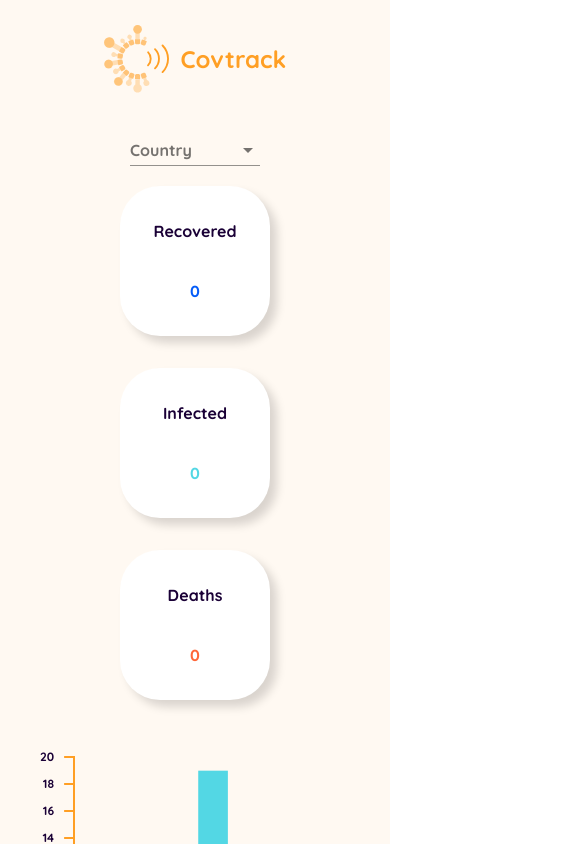
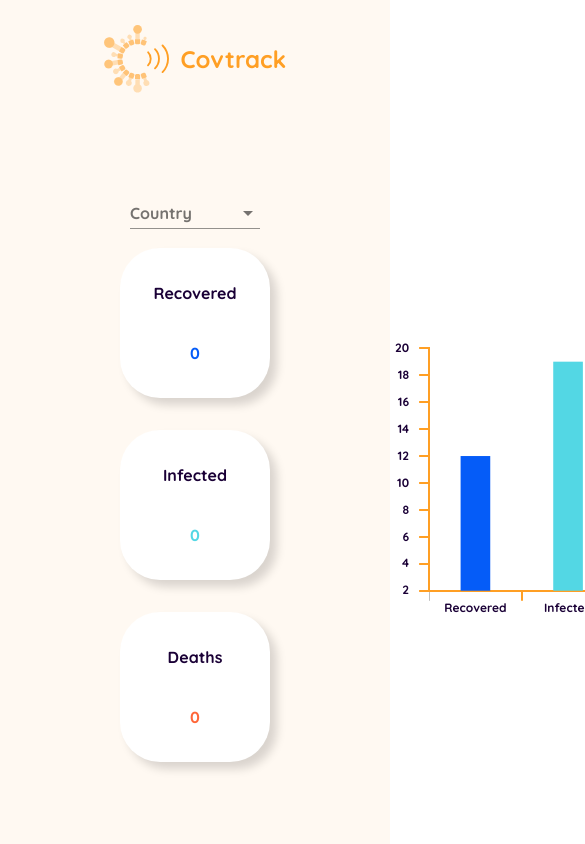
Before and after one commit to SheharyarAnwar/covid_tracker, a React (Create React App) app: page / in a window 390 px wide. Shown: the top 844 px of the page, 585 px wide, since content can reach past the window. Built offline with nearby package versions, Linux system fonts and the light colour scheme.

Commit message:
fixed some responsivness issues

```diff
--- a/src/Views/Main/index.js
+++ b/src/Views/Main/index.js
@@ -1,5 +1,5 @@
 //import { useEffect } from "react";
-import { Hidden, Grid, useMediaQuery } from "@material-ui/core";
+import { Hidden, Grid, useMediaQuery, useTheme } from "@material-ui/core";
 import Sidebar from "../../Components/Sidebar/index";
 import Header from "../../Components/Header/index";
 import Dropdown from "../../Components/Dropdown/index";
@@ -10,12 +10,14 @@ function Index() {
   const mdMatch = useMediaQuery((theme) => theme.breakpoints.up("md"));
   const smMatch = useMediaQuery((theme) => theme.breakpoints.down("sm"));
   const brMatch = useMediaQuery((theme) =>
-    theme.breakpoints.between("xs", 656)
+    theme.breakpoints.between("xs", window.screen.width * 0.48)
   );
+  const theme = useTheme();
   const match = { mdMatch, smMatch, brMatch };
-  window.addEventListener("resize", () => {
+  /*  window.addEventListener("resize", () => {
     console.log("brMatch:", brMatch, "smMatch:", smMatch, "mdMatch:", mdMatch);
-  });
+  }); */
+  console.log(window.screen.width * 0.48);
   let marginOffset = mdMatch ? { marginBottom: "5%" } : { marginBottom: "5%" };
   let styles = style(match);
   let headerWidth = smMatch ? 12 : 0;
```
Also changed, not shown: 1 other file (tests, documents, lock files or other folders).
